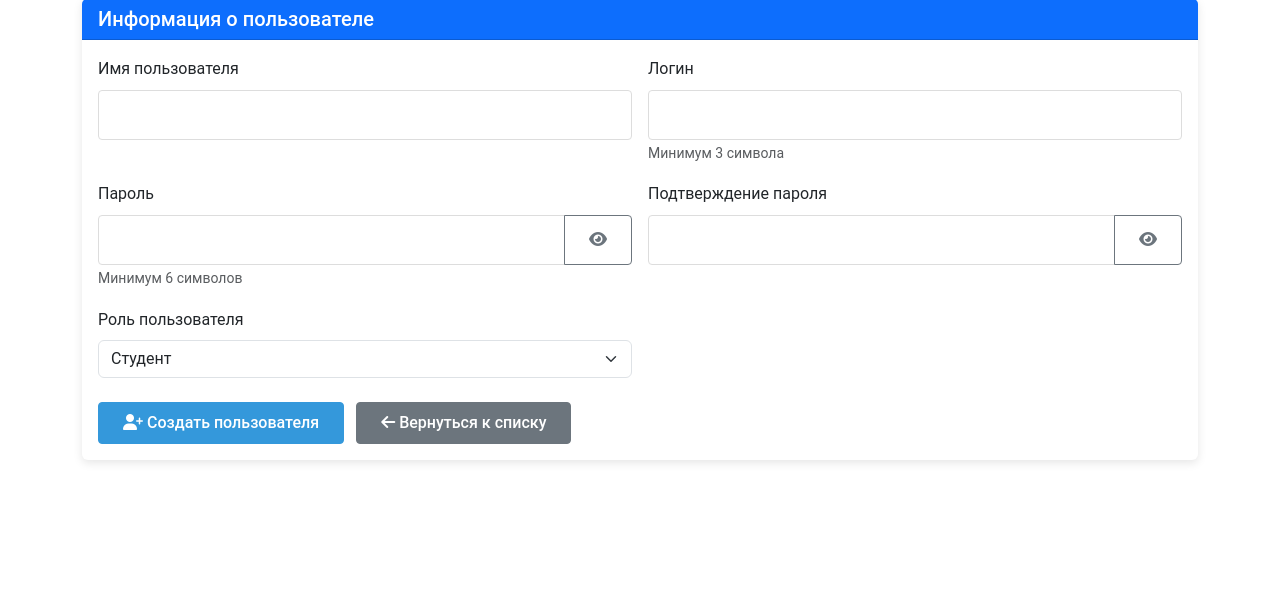
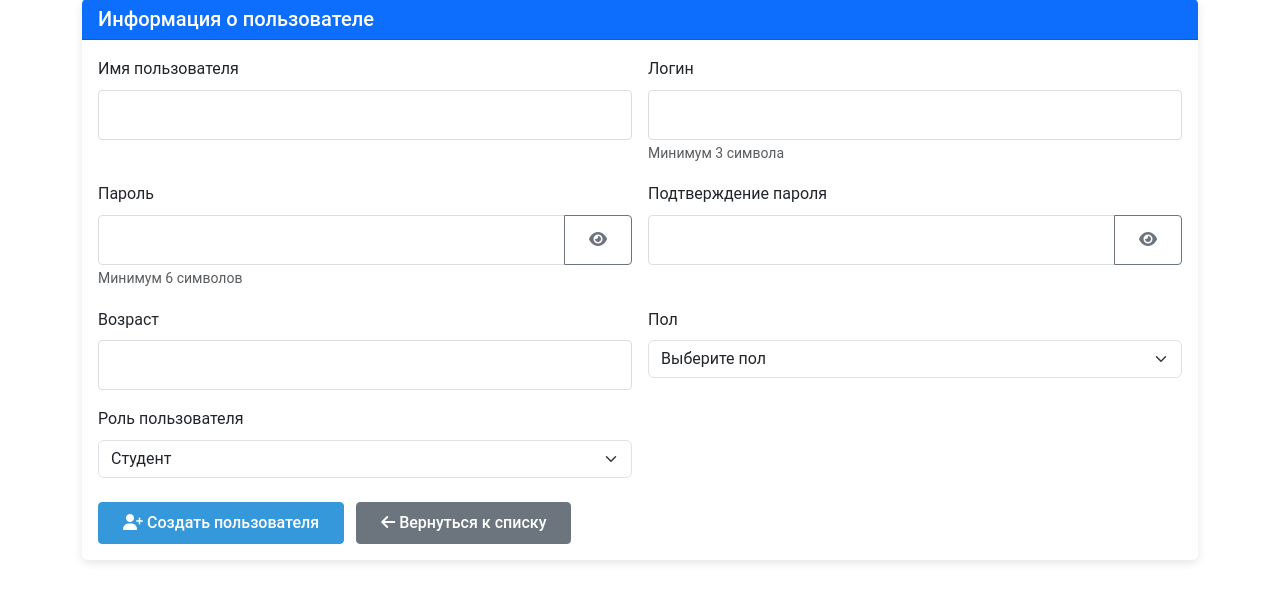
Before and after one commit to vasyza/proffesional-basics, a PHP site: page /admin/user_add.php in a window 1280 px wide. Shown: the part 164-766 px from the top of the page. Run offline with PHP 8.4, Linux system fonts and the light colour scheme; the visitor is signed in with stand-in values (Sample User, id 1); some libraries are stand-ins or nearby versions.

Commit message:
-feat: Теперь админ при создании пользователя также может выбрать пол и возраст

```diff
--- a/admin/user_add.php
+++ b/admin/user_add.php
@@ -74,6 +74,26 @@ include_once '../includes/admin_header.php';
                             Пожалуйста, подтвердите пароль
                         </div>
                     </div>
+
+                    <div class="col-md-6">
+                        <label for="age" class="form-label">Возраст</label>
+                        <input type="number" class="form-control" id="age" name="age" min="12" required>
+                        <div class="invalid-feedback">
+                            Пожалуйста, введите возраст (от 12 лет)
+                        </div>
+                    </div>
+
+                    <div class="col-md-6">
+                        <label for="gender" class="form-label">Пол</label>
+                        <select class="form-select" id="gender" name="gender" required>
+                            <option value="">Выберите пол</option>
+                            <option value="мужской">мужской</option>
+                            <option value="женский">женский</option>
+                        </select>
+                        <div class="invalid-feedback">
+                            Пожалуйста, выберите пол
+                        </div>
+                    </div>
                     <div class="col-md-6">
                         <label for="role" class="form-label">Роль пользователя</label>
                         <select class="form-select" id="role" name="role" required>
```
